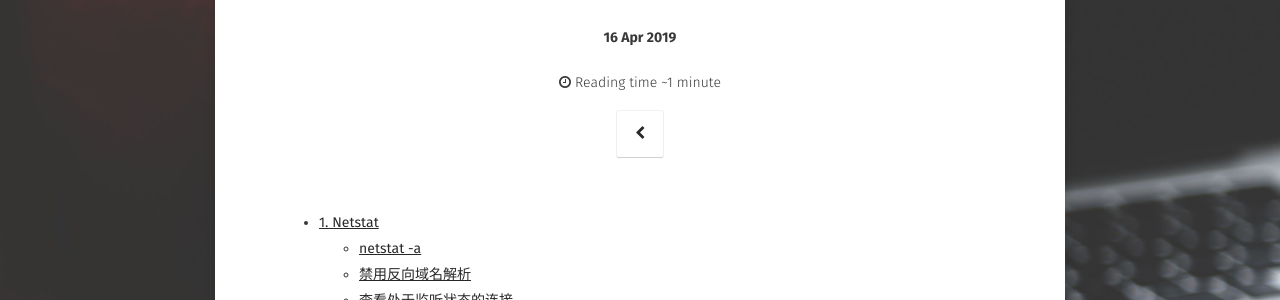
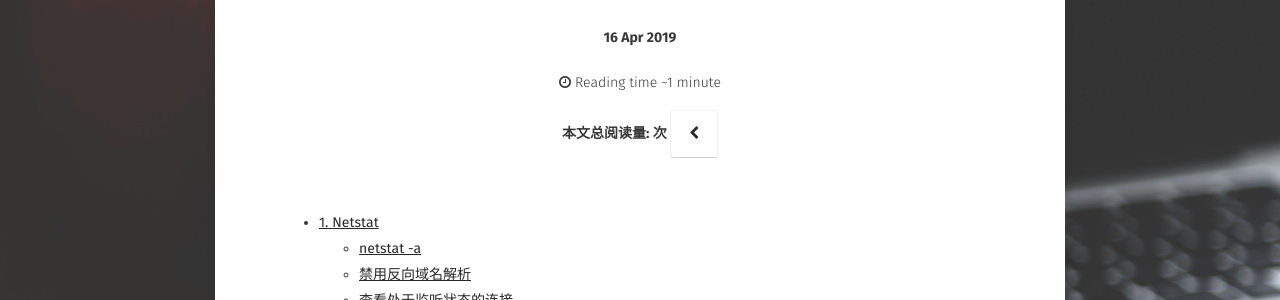
Before and after one commit to VeinFu/VeinFu.github.io, a Jekyll site: the page built from _posts/2019-04-16-一篇就弄懂Linux netstat和tcpdump的常见用法.md, in a window 1280 px wide and 1400 px high. Shown: the part 160-460 px from the top of the window. Built offline with Jekyll 4.4.1, drawn with Linux system fonts in a browser that asks for light colours; some web fonts are replaced; comment, search, counter and statistics services are not loaded; some of the changed text lies outside the part shown.

Commit message:
更新网站主页（8）：添加博客访问统计

```diff
--- a/_includes/scripts.html
+++ b/_includes/scripts.html
@@ -20,4 +20,4 @@
     {% if page.comments != false %}
         {% include disqus_comments.html %}
     {% endif %}
-    <span id="busuanzi_container_site_uv">本站访客数: <span id="busuanzi_value_site_uv"></span>人次</span>
+    <span id="busuanzi_container_site_uv">© 2019 VeinFu. Powered by Jekyll & Minimal Moon 本站总访客数: <span id="busuanzi_value_site_uv"></span>人次</span>
--- a/_layouts/post.html
+++ b/_layouts/post.html
@@ -27,6 +27,7 @@
                       {% include read-time.html %}
                     </p><!-- /.entry-reading-time -->
                     {% endif %}
+		    <span id="busuanzi_container_page_pv">本文总阅读量: <span id="busuanzi_value_page_pv"></span>次</span>
                     {% if page.project %}
                     <a class="btn zoombtn" href="{{site.url}}/projects/">
                     {% else %}
```
